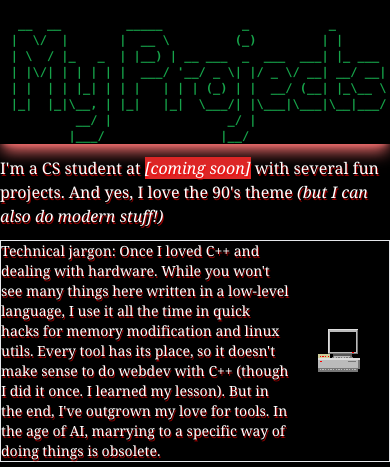
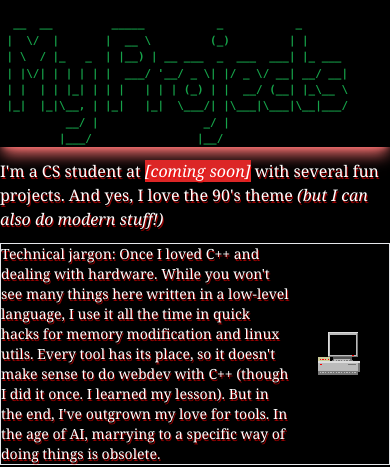
Before and after one commit to luisagd/luisagd.github.io, a Gatsby site: page / in a window 390 px wide. Shown: the top 467 px of the page. Built offline with nearby package versions, Linux system fonts and the light colour scheme; Gatsby itself is replaced by a stand-in of ours.

Commit message:
Changed the way ascii banner is rendered at mobile

```diff
--- a/src/pages/index.js
+++ b/src/pages/index.js
@@ -127,9 +127,9 @@ const IndexPage = () => {
 				<main className="min-h-screen text-white xl:py-10">
 					{/* <Navbar /> */}
 					<div className="lg:border-2 lg:max-w-[1200px] mx-auto">
-						<header className="items-center  min-h-fit">
+						<header className="items-center min-h-fit">
 							<h1
-								className=" shadow-red-400 shadow-lg text-center text-green-600 font-bold text-xs lg:text-base"
+								className=" shadow-red-400 shadow-lg text-green-600 font-bold text-[2.8vw] lg:text-center lg:text-base"
 								title="Cool ASCII art"
 							>
 								<pre alt>{ascii}</pre>
```
